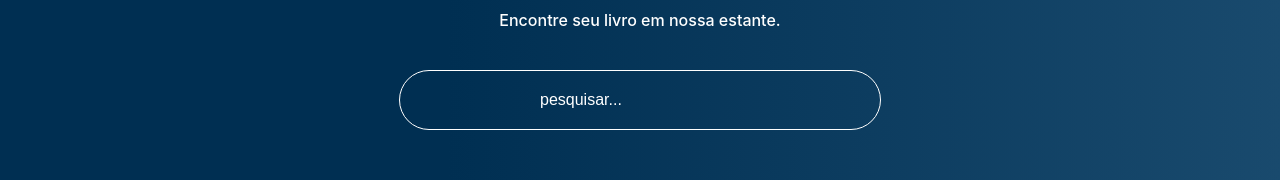
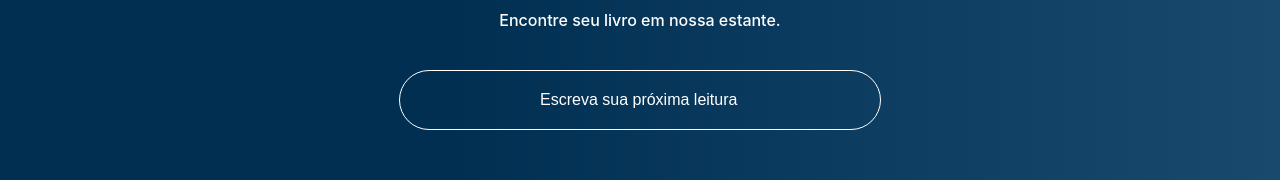
Before and after one commit to BrunoRaphael2002/Alura-front-end, a React (Create React App) app in the folder projetos front-end/react-full-stack/: page / in a window 1280 px wide. Shown: the part 275-455 px from the top of the page. Built offline with nearby package versions, Linux system fonts and the light colour scheme.

Commit message:
Utilizando o use state

```diff
--- /dev/null
+++ b/projetos front-end/react-full-stack/src/components/Pesquisa/dadosPesquisa.jsx
@@ -0,0 +1,11 @@
+
+
+import livro from '../../assets/livro.png'
+
+export const livros = [
+    {nome: 'Liderança em Design', id: 1, src: livro},
+    {nome: 'JavaScript Assertivo', id: 2, src:livro},
+    {nome: 'Cangaceiro em JavaScript', id: 3, src:livro},
+    {nome: 'Aventureiros do Java', id: 4, src:livro},
+    {nome: 'Liderança em SEO', id: 5, src: livro},
+]
--- a/projetos front-end/react-full-stack/src/components/Pesquisa/index.jsx
+++ b/projetos front-end/react-full-stack/src/components/Pesquisa/index.jsx
@@ -1,7 +1,11 @@
 import React from 'react';
 import InputStyle from '../input';
 import styled from 'styled-components';
+//utilisando Estados React useState
+import { useState } from 'react';
+//inserindo dados
 
+import { livros } from './dadosPesquisa';
 
 
 const PesquisaContainer = styled.section`
@@ -29,14 +33,32 @@ const Subtitulo = styled.h3`
 
 
 export default function Pesquisa() {
+        const [ livrosPesquisados, setLivrosPesquisados ] = useState([])
+
+
+
   return (
     <PesquisaContainer>
     <Titulo>Já sabe por onde começar ?</Titulo>
     <Subtitulo>Encontre seu livro em nossa estante.</Subtitulo>
 
-    <InputStyle type="text"
-    placeholder='pesquisar...'
+    <InputStyle
+    type="text"
+    placeholder='Escreva sua próxima leitura'
+    onBlur={evento => {
+        const textoDigitado = evento.target.value
+        const resultadoPesquisa = livros.filter( livro => livro.nome.includes(textoDigitado) )
+        setLivrosPesquisados(resultadoPesquisa)
+    }}
     />
+
+    {livrosPesquisados.map(livro =>(
+        <div>
+                <p>{livro.nome}</p>
+                 <img src={livro.src} alt='' />
+        </div>
+
+    ))}
     </PesquisaContainer>
   )
 }
```
